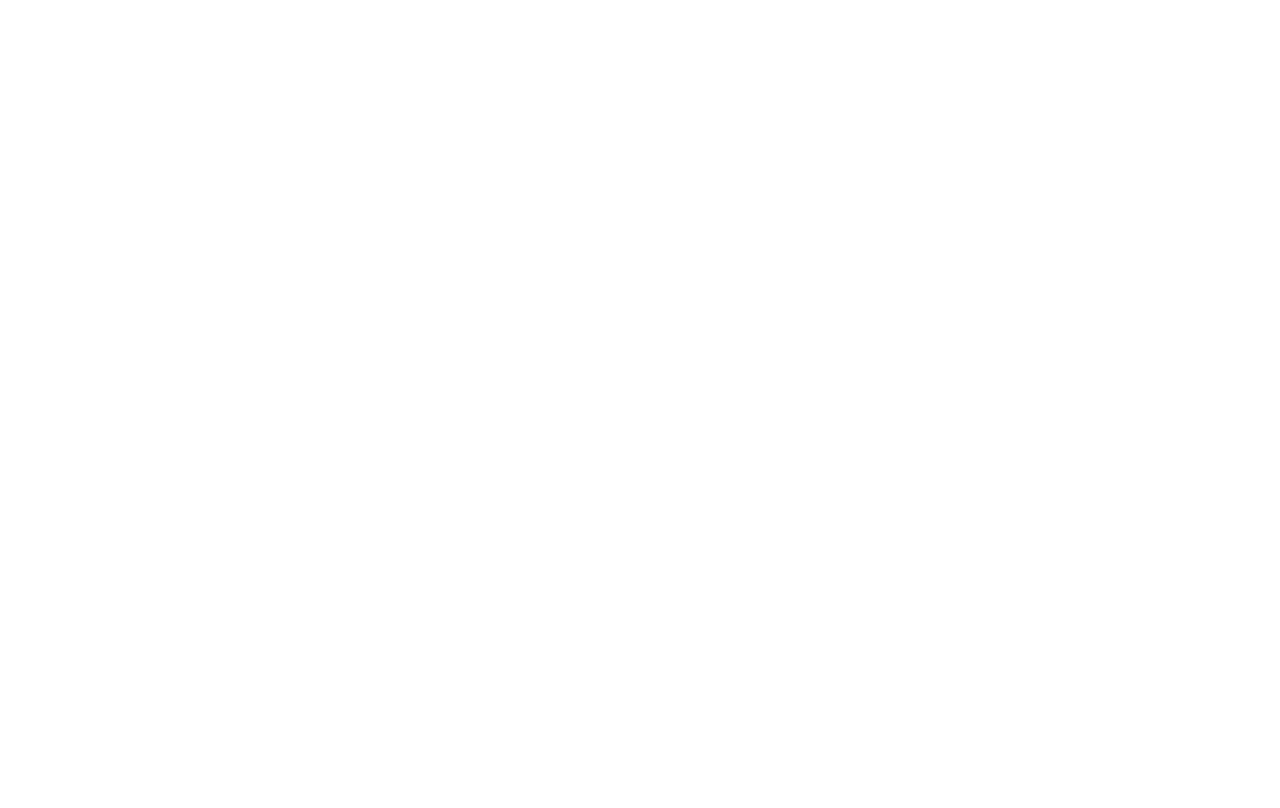
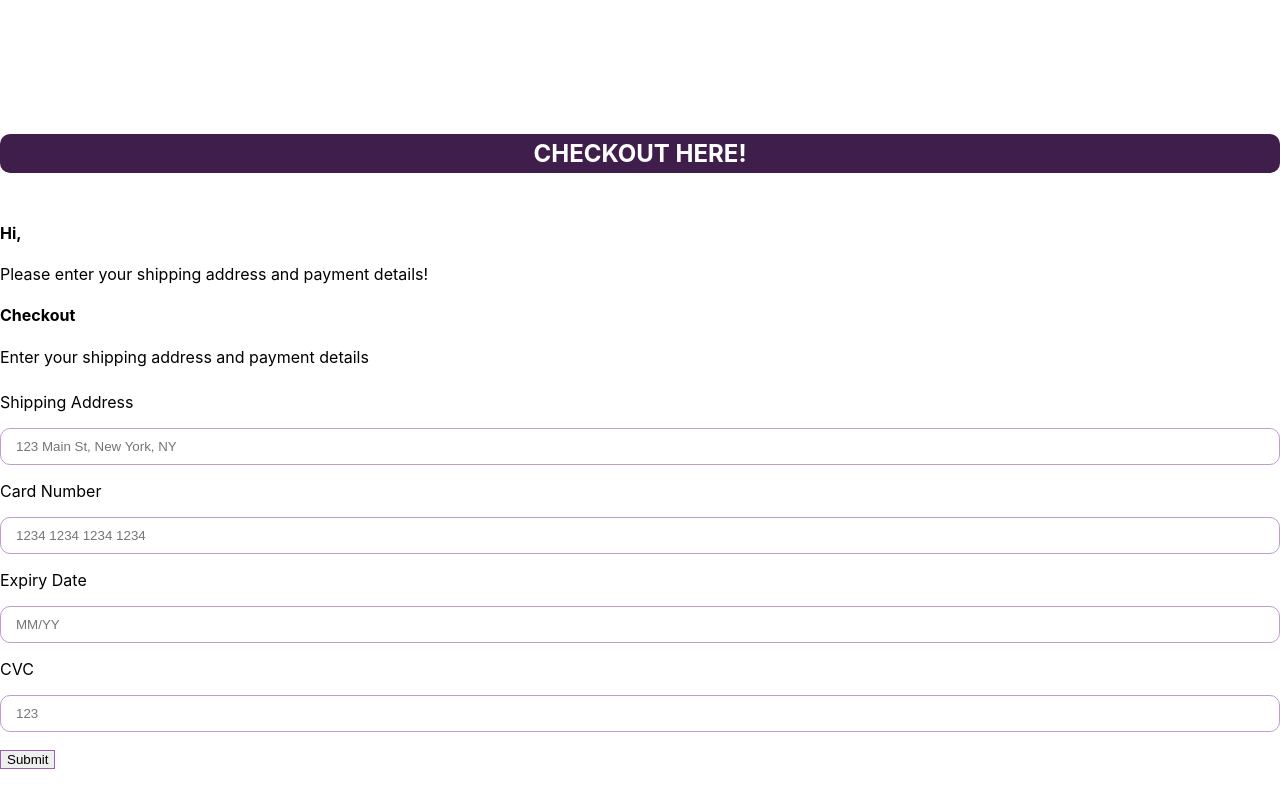
Before and after one commit to skyeflier/momentum, a React (Create React App) app in the folder client/: page / in a window 1280 px wide. Shown: the part 1280-2088 px from the top of the page. Before the commit the page ends 924 px from the top, so only its background shows below. Built offline with nearby package versions, Linux system fonts and the light colour scheme; the HTML template or start-up script is replaced by a standard one.

Commit message:
finished adding components

```diff
--- a/client/package.json
+++ b/client/package.json
@@ -5,7 +5,9 @@
   "dependencies": {
     "react": "^18.2.0",
     "react-dom": "^18.2.0",
+    "react-router-dom": "^6.11.1",
     "react-scripts": "5.0.1",
+    "react-scroll": "^1.8.9",
     "web-vitals": "^2.1.4"
   },
   "scripts": {
--- a/client/src/App.js
+++ b/client/src/App.js
@@ -1,22 +1,12 @@
 import './App.css';
 
-import TopBar from './components/TopBar/Index';
-import TitleBox from './components/TitleBox/Index';
-import HowItWorks from './components/HowItWorks/Index';
-import PaymentPlan from './components/PaymentPlan/Index';
-// import Register from './components/Register/Index';
+import Home from './components/pages/Home.js';
 
-
+import { Routes, Route } from 'react-router-dom';
 function App() {
-  return (
-    <>
-      <TopBar />
-      <TitleBox />
-      <HowItWorks />
-      <PaymentPlan />
-      {/* <Register /> */}
-    </>
-  );
+  return <>
+    <Home />
+  </>
 }
 
 export default App;
--- /dev/null
+++ b/client/src/components/Body/Index.js
@@ -0,0 +1,20 @@
+import React from 'react';
+import './page-body.css';
+
+import HowItWorks from '../HowItWorks/Index';
+import PaymentPlan from '../PaymentPlan/Index';
+export default function Body(props) {
+    return (
+        <div className='page-body'>
+            <div className='page-body__content container'>
+                <p>
+                    Join our community of dedicated moms who prioritize their well-being
+                    and fitness. Take the first step towards achieving your fitness goals
+                    today!
+                </p>
+                <HowItWorks />
+                <PaymentPlan onPaymentClick={props.onPaymentClick} />
+            </div>
+        </div>
+    );
+}
--- /dev/null
+++ b/client/src/components/Body/page-body.css
@@ -0,0 +1,3 @@
+.page-body {
+    width: 100%;
+}
--- /dev/null
+++ b/client/src/components/pages/Checkout.css
@@ -0,0 +1,14 @@
+.checkout {
+    margin-top: 450px;
+    margin-bottom: 300px;
+}
+
+.checkout__title {
+    background-color: #3f1e4c;
+    color: #fff;
+    padding: 5px 10px;
+    border-radius: 10px;
+    text-align: center;
+    margin-bottom: 50px;
+    text-transform: uppercase;
+}
--- /dev/null
+++ b/client/src/components/pages/Checkout.js
@@ -0,0 +1,37 @@
+import React, { useState, useEffect } from 'react';
+import './Checkout.css';
+import { Element } from 'react-scroll';
+import CheckoutForm from './CheckoutForm';
+const Checkout = ({ onCheckout }) => {
+    const [user, setUser] = useState(null);
+
+    useEffect(() => {
+        const shippingUser = JSON.parse(localStorage.getItem('shippingUser'));
+
+        console.log(shippingUser);
+        setUser(shippingUser);
+    }, []);
+
+    const handleCheckout = (payload) => {
+        alert('You have successfully placed the order. !!');
+        onCheckout(payload);
+    };
+
+    return (
+        <Element name='checkout'>
+            <section className='checkout'>
+                <div className='checkout__content container'>
+                    <h2 className='checkout__title'>Checkout here!</h2>
+                    <div className='checkout__body'>
+                        <h4>Hi, {user && user.fullName}</h4>
+                        <p>Please enter your shipping address and payment details!</p>
+
+                        <CheckoutForm onCheckout={handleCheckout} />
+                    </div>
+                </div>
+            </section>
+        </Element>
+    );
+};
+
+export default Checkout;
--- /dev/null
+++ b/client/src/components/pages/CheckoutForm.css
@@ -0,0 +1,34 @@
+.checkout-form {}
+
+.checkout-form__controls {
+    margin-top: 25px;
+}
+
+.form-control {
+    width: 100%;
+    display: flex;
+    flex-direction: column;
+    gap: 16px;
+}
+
+.form-control input {
+    padding: 10px 15px;
+    border-radius: 10px;
+    border: 1px solid #be9ecc;
+    margin-bottom: 16px;
+}
+
+.form-control input:focus {
+    outline: 1px solid #9763ad;
+}
+
+.checkout-form__submit {
+    border: 1px solid #9763ad;
+    cursor: pointer;
+    transition: all 0.4s;
+}
+
+.checkout-form__submit:hover {
+    background-color: #9763ad;
+    color: #fff;
+}
--- /dev/null
+++ b/client/src/components/pages/CheckoutForm.js
@@ -0,0 +1,98 @@
+import React, { useRef, useState } from 'react';
+import './CheckoutForm.css';
+const CheckoutForm = (props) => {
+    const addressRef = useRef();
+    const cardNumberRef = useRef();
+    const expiryDateRef = useRef();
+    const cvcRef = useRef();
+
+    const [cardNumber, setCardNumber] = useState('');
+    const handleCheckoutSubmit = (event) => {
+        event.preventDefault();
+
+        const payload = {
+            address: addressRef.current.value,
+            cardNumber: cardNumber,
+            expiryDate: expiryDateRef.current.value,
+            cvc: cvcRef.current.value,
+        };
+
+        console.log(payload);
+
+        // handle submission here
+        props.onCheckout(payload);
+    };
+
+    const handleCardNumberChange = (event) => {
+        let value = event.target.value
+            .replace(/\s+/g, '')
+            .replace(/(\d{4})/g, '$1 ')
+            .trim();
+        setCardNumber(value);
+    };
+
+    return (
+        <form className='checkout-form' onSubmit={handleCheckoutSubmit}>
+            <h4>Checkout</h4>
+            <p>Enter your shipping address and payment details</p>
+
+            <div className='checkout-form__controls'>
+                <div className='form-control'>
+                    <label htmlFor='address'>Shipping Address</label>
+                    <input
+                        ref={addressRef}
+                        type='text'
+                        placeholder='123 Main St, New York, NY'
+                        className='checkout-form__address'
+                        id='address'
+                    />
+                </div>
+
+                <div className='form-control'>
+                    <label htmlFor='cardNumber'>Card Number</label>
+                    <input
+                        type='text'
+                        value={cardNumber}
+                        onChange={handleCardNumberChange}
+                        placeholder='1234 1234 1234 1234'
+                        className='checkout-form__cardNumber'
+                        id='cardNumber'
+                        maxLength='19'
+                    />
+                </div>
+
+                <div className='form-control'>
+                    <label htmlFor='expiryDate'>Expiry Date</label>
+                    <input
+                        ref={expiryDateRef}
+                        type='text'
+                        placeholder='MM/YY'
+                        className='checkout-form__expiryDate'
+                        id='expiryDate'
+                    />
+                </div>
+
+                <div className='form-control'>
+                    <label htmlFor='cvc'>CVC</label>
+                    <input
+                        ref={cvcRef}
+                        type='text'
+                        placeholder='123'
+                        className='checkout-form__cvc'
+                        id='cvc'
+                    />
+                </div>
+            </div>
+
+            <div className='checkout-form__action'>
+                <input
+                    type='submit'
+                    value='Submit'
+                    className='btn checkout-form__submit'
+                />
+            </div>
+        </form>
+    );
+};
+
+export default CheckoutForm;
--- /dev/null
+++ b/client/src/components/pages/Home.js
@@ -0,0 +1,107 @@
+import { useState, useEffect } from 'react';
+
+import { scroller } from 'react-scroll';
+import TopBar from '../TopBar/Index';
+import TitleBox from '../TitleBox/Index';
+import Body from '../Body/Index';
+
+import Modal from '../Modal/Index';
+import Login from '../Login/Index';
+import Register from '../Register/Index';
+import Checkout from './Checkout';
+
+import { useNavigate } from 'react-router-dom';
+
+const Home = () => {
+    const navigate = useNavigate();
+    const [openModal, setOpenModal] = useState(false);
+    const [openRegister, setOpenRegister] = useState(false);
+    const [openLogin, setOpenLogin] = useState(false);
+    const [user, setUser] = useState(null);
+    const [moveToCheckout, setMoveToCheckout] = useState(false);
+
+    const handleLoginClick = () => {
+        setOpenModal(true);
+        setOpenLogin(true);
+        setOpenRegister(false);
+    };
+
+    const handleRegisterClick = () => {
+        setOpenModal(true);
+        setOpenLogin(false);
+        setOpenRegister(true);
+    };
+
+    const handleCloseModal = () => {
+        setOpenModal(false);
+    };
+
+    const onPaymentClick = () => {
+        if (user) {
+            // navigate('/checkout');
+            // setMoveToCheckout(true);
+
+            // scroll to checkout
+            moveToCheckoutSmooth();
+        } else {
+            handleRegisterClick();
+        }
+    };
+
+    const handleRegister = (payload) => {
+        setUser(payload);
+        localStorage.setItem('shippingUser', JSON.stringify(payload));
+        setOpenRegister(false);
+        setOpenLogin(true);
+    };
+
+    const handleLogin = (payload) => {
+        if (user.email === payload.email && user.password === payload.password) {
+            setOpenModal(false);
+            setMoveToCheckout(true);
+
+            // scroll to checkout
+            moveToCheckoutSmooth();
+        } else {
+            alert('Invalid Credentials!!!!!');
+        }
+    };
+
+    const handleCheckout = (payload) => { };
+
+    useEffect(() => {
+        const shippingUser = JSON.parse(localStorage.getItem('shippingUser'));
+
+        setUser(shippingUser);
+    }, []);
+    return (
+        <div className='home'>
+            {openModal === true && (
+                <Modal onCloseModal={handleCloseModal}>
+                    {openLogin === true && <Login onLogin={handleLogin} />}
+                    {openRegister === true && <Register onRegister={handleRegister} />}
+                </Modal>
+            )}
+            <TopBar
+                onClickLogin={handleLoginClick}
+                onClickRegister={handleRegisterClick}
+                user={user}
+            />
+            <TitleBox />
+            <Body onPaymentClick={onPaymentClick} />
+            {/* {moveToCheckout && <Checkout />} */}
+
+            <Checkout onCheckout={handleCheckout} />
+        </div>
+    );
+};
+
+export default Home;
+
+function moveToCheckoutSmooth() {
+    scroller.scrollTo('checkout', {
+        duration: 800,
+        delay: 0,
+        smooth: 'easeInOut',
+    });
+}
```
Also changed, not shown: 1 other file (tests, documents, lock files or other folders).
